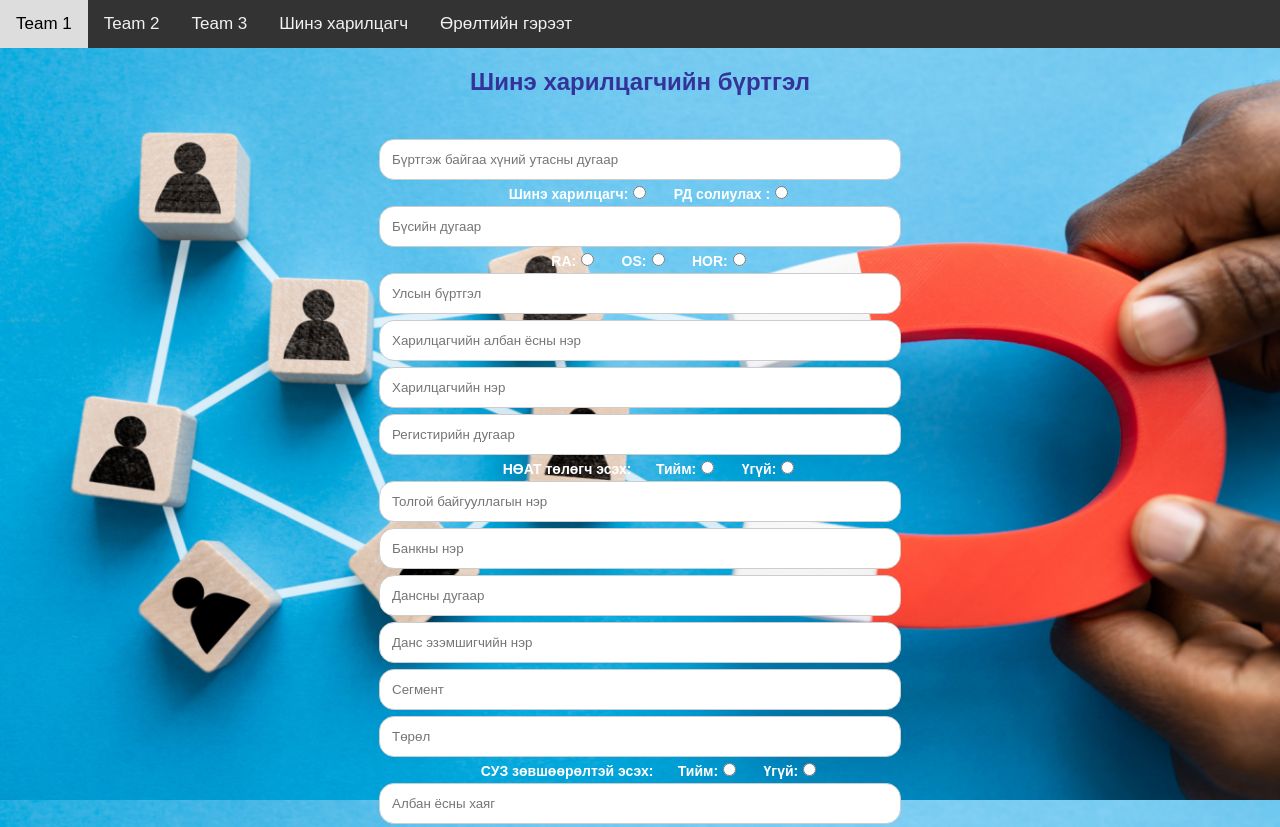
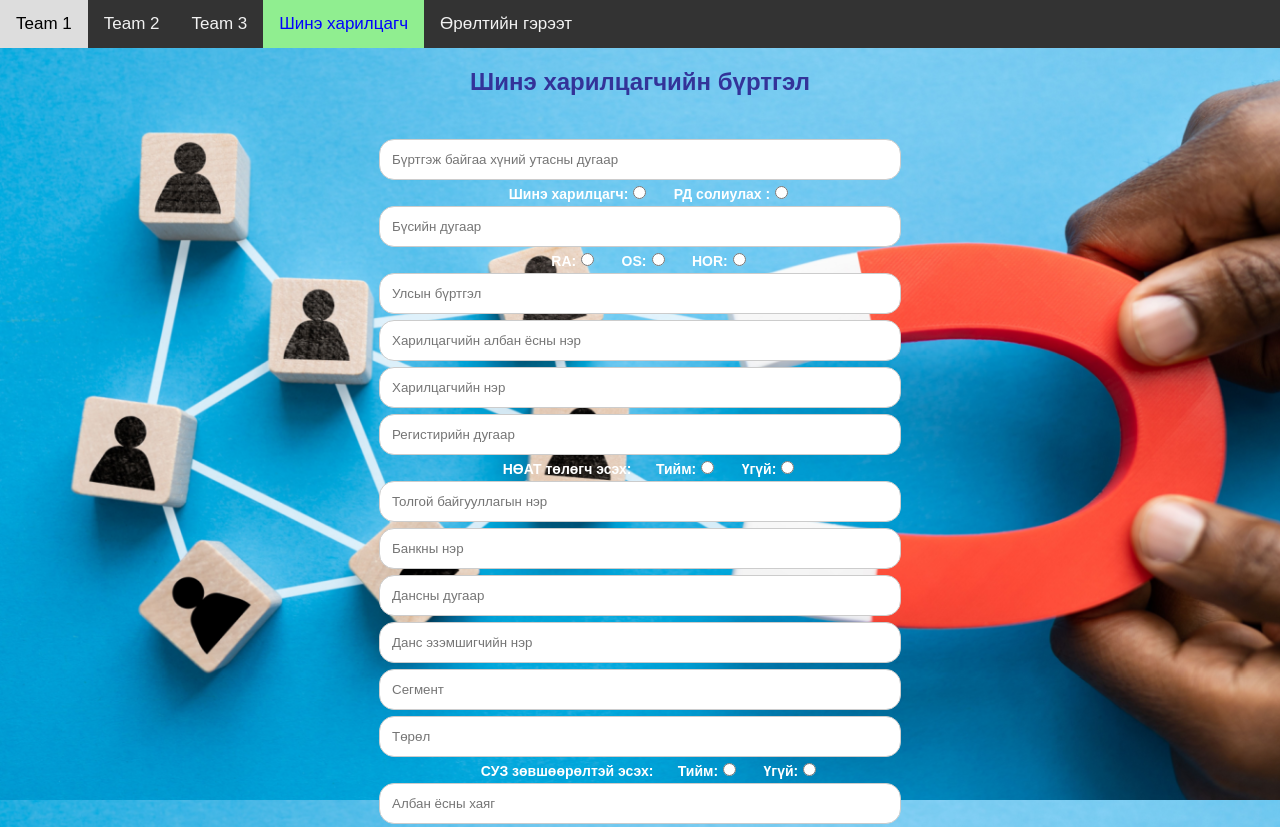
Before and after one commit to mglviola247/MyWeb, a plain HTML site: page Customer.html in a window 1280 px wide. Shown: the top 827 px of the page. Drawn offline with Linux system fonts and the light colour scheme.

Commit message:
Add files via upload

```diff
--- a/Customer.html
+++ b/Customer.html
@@ -23,7 +23,7 @@
   <a href="https://mglviola247.github.io/MyWeb/NON.html">Team 1</a>
   <a href="https://mglviola247.github.io/MyWeb/OBC.html">Team 2</a>
   <a href="https://mglviola247.github.io/MyWeb/DEV.html">Team 3</a>
-  <a href="https://mglviola247.github.io/MyWeb/Customer.html">Шинэ харилцагч</a>
+  <a href="https://mglviola247.github.io/MyWeb/Customer.html" style="background:lightgreen ; width:bold; color:blue">Шинэ харилцагч</a>
   <a href="https://mglviola247.github.io/MyWeb/Гэрээт.html">Өрөлтийн гэрээт</a>
 
 </div>
```
